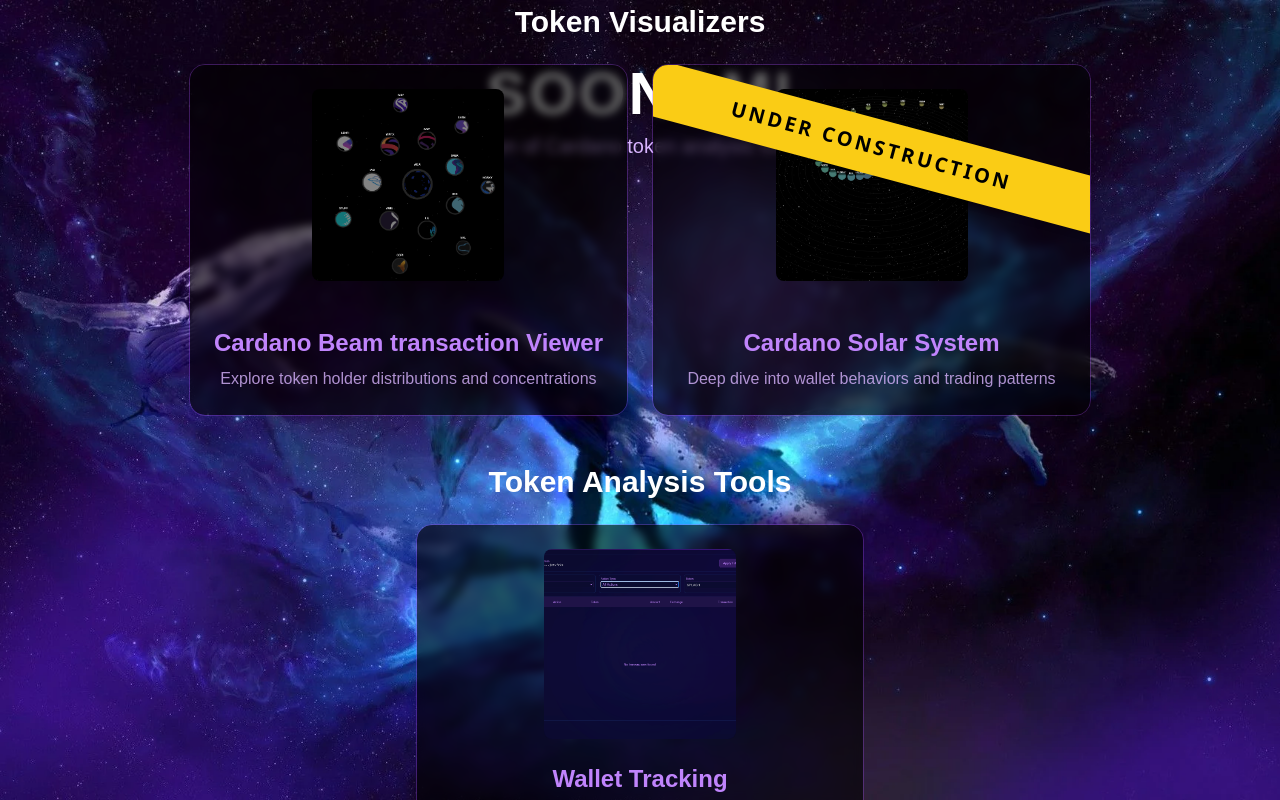
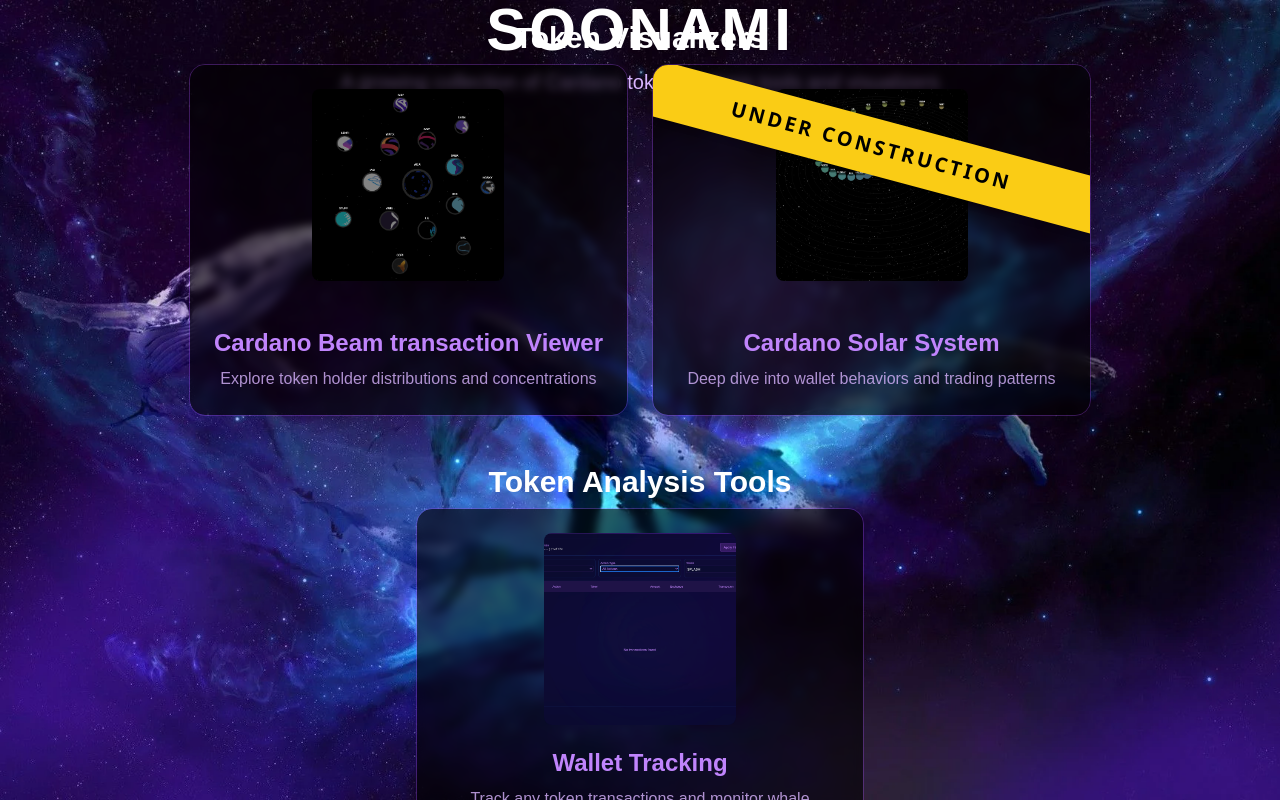
Before and after one commit to ThaMacroMan/Soonami, a Next.js app: page / in a window 1280 px wide. Built offline with nearby package versions, Linux system fonts and the light colour scheme.

Commit message:
fix title

```diff
--- a/src/app/page.tsx
+++ b/src/app/page.tsx
@@ -35,7 +35,7 @@
   return (
     <div className="space-scene min-h-screen relative overflow-hidden">
       {/* Title */}
-      <div className="absolute w-full text-center pt-16">
+      <div className="absolute w-full text-center">
         <h1 className="text-6xl font-extrabold text-white tracking-wider drop-shadow-lg">
           SOONAMI
         </h1>
@@ -45,11 +45,11 @@
       </div>
 
       {/* Cards Container */}
-      <div className="absolute inset-0 flex items-center justify-center pt-20">
+      <div className="absolute inset-0 flex items-center justify-center mt-20">
         <div className="text-center space-y-12 max-w-6xl mx-auto px-4">
           {/* Visualizers Section */}
           <div>
-            <h2 className="text-3xl font-bold text-white mb-6">Token Visualizers</h2>
+            <h2 className="text-3xl font-bold text-white mb-2">Token Visualizers</h2>
             <div className="grid grid-cols-1 md:grid-cols-2 gap-6 transition-all duration-500">
               {visualizers.map((card, index) => (
                 <Link
@@ -69,7 +69,7 @@
                     </>
                   )}
                   <div className="relative h-[350px] p-6 flex flex-col">
-                    <div className="relative h-48 w-48 mx-auto mb-6 overflow-hidden rounded-lg">
+                    <div className="relative h-48 w-48 mx-auto mb-2 overflow-hidden rounded-lg">
                       <Image
                         src={card.image}
                         alt={card.title}
@@ -93,7 +93,7 @@
 
           {/* Analysis Tools Section */}
           <div>
-            <h2 className="text-3xl font-bold text-white mb-6">Token Analysis Tools</h2>
+            <h2 className="text-3xl font-bold text-white mb-2">Token Analysis Tools</h2>
             <div className="flex justify-center">
               {analysisTools.map((card, index) => (
                 <Link
@@ -103,7 +103,7 @@
                 >
                   <div className="absolute inset-0 bg-black/60 backdrop-blur-sm"></div>
                   <div className="relative h-[350px] p-6 flex flex-col">
-                    <div className="relative h-48 w-48 mx-auto mb-6 overflow-hidden rounded-lg">
+                    <div className="relative h-48 w-48 mx-auto mb-2 overflow-hidden rounded-lg">
                       <Image
                         src={card.image}
                         alt={card.title}
```
